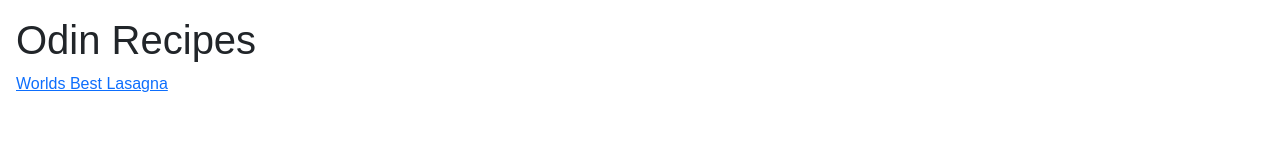
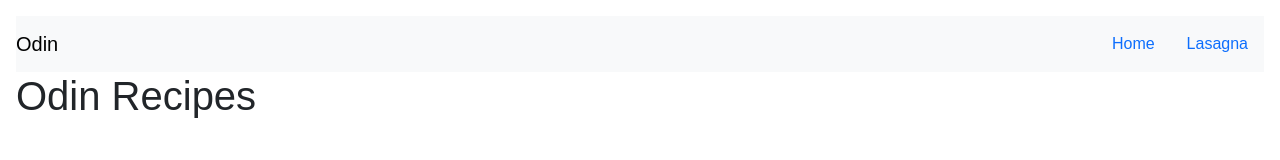
Before and after one commit to QARDude/odin-recipes, a plain HTML site: page index.html in a window 1280 px wide. Drawn offline with nearby package versions, Linux system fonts and the light colour scheme.

Commit message:
More Changes

```diff
--- a/index.html
+++ b/index.html
@@ -11,8 +11,17 @@
 </head>
 
 <body>
+    <header>
+        <nav class="navbar navbar-expand-sm navbar-light bg-light">
+            <a class="navbar-brand" href="#">Odin</a>
+            <div class="collapse navbar-collapse" id="navbarSupportedContent"></div>
+            <ul class="nav nav-pills">
+                <li class="nav-item active"><a class="nav-link" href="/index.html">Home</a></li>
+                <li class="nav-item"><a class="nav-link" href="/recipes/lasagna.html">Lasagna</a></li>
+            </ul>
+        </nav>
+    </header>
     <h1>Odin Recipes</h1>
-    <a href="recipes/lasagna.html">Worlds Best Lasagna</a>
 
     <!-- Bootstrap JS -->
     <script src="https://cdn.jsdelivr.net/npm/@popperjs/core@2.11.8/dist/umd/popper.min.js"
```
